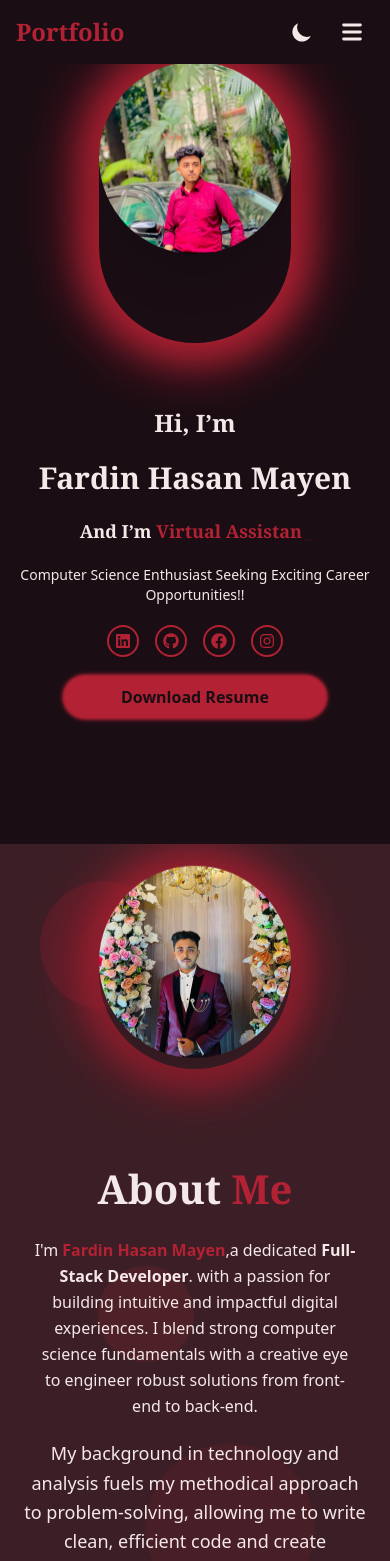
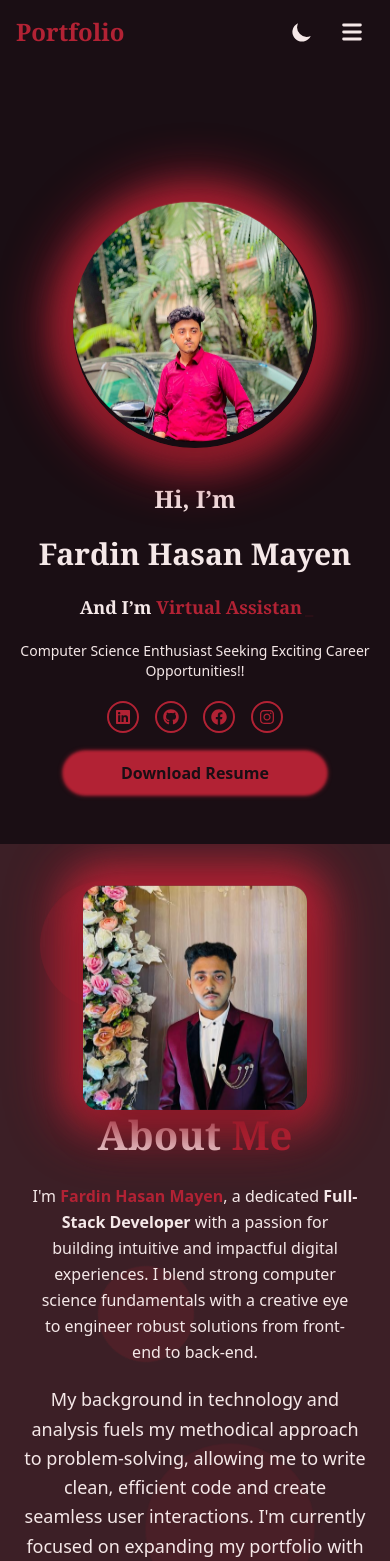
Before and after one commit to fardin04/my-portfolio, a React (Vite) app: page / in a window 390 px wide. Shown: the top 1561 px of the page. Built offline with nearby package versions, Linux system fonts and the light colour scheme.

Commit message:
Refactor About, Hero, Projects, Services, and Skills components for improved layout and animations; enhance responsiveness and interactivity

```diff
--- a/src/assets/components/About.jsx
+++ b/src/assets/components/About.jsx
@@ -1,10 +1,9 @@
-import React from "react";
-import { useEffect, useState } from "react";
+import React, { useEffect, useState } from "react";
 import aboutPic from "../images/profile/fardin-about-image.jpeg";
-;
 
 const About = ({ darkMode }) => {
   const [animate, setAnimate] = useState(false);
+  const [isTapped, setIsTapped] = useState(false);
 
   useEffect(() => {
     setAnimate(true);
@@ -20,64 +19,104 @@ const About = ({ darkMode }) => {
       }}
     >
       {/* Floating Background Shapes */}
-     <div className="absolute top-10 left-10 w-32 h-32 opacity-20 rounded-full animate-bounce-slow"
-     style={{ backgroundColor: "var(--color-main)" }}></div>
-<div className="absolute bottom-20 right-20 w-40 h-40 opacity-10 rounded-full animate-ping-slow"
-     style={{ backgroundColor: "var(--color-main)" }}></div>
-<div className="absolute top-1/2 left-1/4 w-24 h-24 opacity-15 rounded-full animate-spin-slow"
-     style={{ backgroundColor: "var(--color-main)" }}></div>
-
+      <div
+        className="absolute top-10 left-10 w-32 h-32 opacity-20 rounded-full animate-bounce-slow"
+        style={{ backgroundColor: "var(--color-main)" }}
+      ></div>
+      <div
+        className="absolute bottom-20 right-20 w-40 h-40 opacity-10 rounded-full animate-ping-slow"
+        style={{ backgroundColor: "var(--color-main)" }}
+      ></div>
+      <div
+        className="absolute top-1/2 left-1/4 w-24 h-24 opacity-15 rounded-full animate-spin-slow"
+        style={{ backgroundColor: "var(--color-main)" }}
+      ></div>
 
       {/* Left: Image */}
+      <div className="flex-1 w-full flex justify-center md:justify-start z-10">
         <div
-          className={`flex-1 flex justify-center md:justify-start opacity-0 transform translate-y-6 animate-slide-in ${
-    animate ? "opacity-100 translate-y-0 transition-all duration-700 delay-200" : ""
-  } animate-fade-up`}
+          className={` flex justify-center md:justify-start opacity-0 transform translate-y-6 ${
+            animate
+              ? "opacity-100 translate-y-0 transition-all duration-700 delay-200"
+              : ""
+          }`}
         >
-        <div className="relative">
+          {/* Outer wrapper for positioning glow and image */}
+          <div
+            className="relative mt-5 group w-56 h-56 sm:w-64 sm:h-64 md:w-80 md:h-80 animate-float cursor-pointer"
+            onClick={() => setIsTapped(!isTapped)}
+          >
+            {/* Glowing Shadow - Sits behind the image container */}
             <span
-            className="absolute inset-0 rounded-full pointer-events-none"
+              className="absolute inset-0 rounded-2xl pointer-events-none"
               style={{
                 boxShadow:
-                "0 0 25px 6px var(--color-main), 0 0 50px 15px var(--color-main)",
+                  "0 0 30px 8px var(--color-main), 0 0 60px 24px var(--color-main)",
                 opacity: 0.6,
-              zIndex: 0,
-              animation: "glowPulse 3s infinite alternate",
+                animation: "glowPulse 2s infinite alternate",
               }}
             ></span>
+
+            {/* Image container with overflow-hidden */}
+            <div className="relative w-full h-full overflow-hidden rounded-2xl shadow-2xl">
               <img
                 src={aboutPic}
                 alt="Fardin Hasan Mayen"
-            className="w-48 h-48 sm:w-56 sm:h-56 md:w-72 md:h-72 rounded-full object-cover shadow-2xl hover:scale-105 transition-transform duration-500 animate-float relative"
-            style={{ zIndex: 1 }}
+                className={`w-full h-full object-cover transform group-hover:scale-100 group-hover:translate-x-0 transition-transform duration-1000 ease-in-out ${
+                  isTapped
+                    ? "scale-100 translate-x-0"
+                    : "scale-[1.55] translate-x-[2rem]"
+                }`}
               />
+            </div>
+          </div>
         </div>
       </div>
 
       {/* Right: Text */}
       <div
-          className={`flex-1 mt-8 md:mt-0 text-center md:text-left opacity-0 transform translate-y-6 animate-fade-up ${
-            animate ? "opacity-100 translate-y-0 transition-all duration-700 delay-400" : ""
+        className={`flex-1 mt-[-8rem] sm:mt-8 md:mt-0 text-center md:text-left opacity-0 transform translate-y-6 ${
+          animate
+            ? "opacity-100 translate-y-0 transition-all duration-700 delay-400"
+            : ""
         }`}
       >
         <h2
-            className={`text-3xl sm:text-4xl md:text-5xl  font-semibold opacity-0 transform translate-y-6 animate-slide-in ${
-              animate ? "opacity-100 translate-y-0 transition-all duration-400 delay-200" : ""
-            } animate-fade-up`}
-          style={{ fontFamily: "var(--font-serif)",fontSize:"2.5rem",marginBottom:"3rem" }}
+          className={`text-3xl sm:text-4xl md:text-5xl font-semibold opacity-0 transform translate-y-6 ${
+            animate
+              ? "opacity-100 translate-y-0 transition-all duration-400 delay-200"
+              : ""
+          }`}
+          style={{
+            fontFamily: "var(--font-serif)",
+            fontSize: "2.5rem",
+            marginBottom: "3rem",
+          }}
         >
           About <span className="text-[var(--color-main)]">Me</span>
         </h2>
+
         <p className="text-base sm:text-lg leading-relaxed font-sans mb-5 px-2 sm:px-0">
-          I'm <span className="text-[var(--color-main)] font-bold"><strong>Fardin Hasan Mayen</strong></span>,a dedicated
-          <span className="font-semibold"> Full-Stack Developer</span>. with a passion for building intuitive and impactful digital experiences. I blend strong computer science fundamentals with a creative eye to engineer robust solutions from front-end to back-end.
+          I'm{" "}
+          <span className="text-[var(--color-main)] font-bold">
+            <strong>Fardin Hasan Mayen</strong>
+          </span>
+          , a dedicated
+          <span className="font-semibold"> Full-Stack Developer</span> with a
+          passion for building intuitive and impactful digital experiences. I
+          blend strong computer science fundamentals with a creative eye to
+          engineer robust solutions from front-end to back-end.
+        </p>
 
-
-
-
-        </p>
         <p className="text-lg leading-relaxed font-sans">
-          My background in technology and analysis fuels my methodical approach to problem-solving, allowing me to write clean, efficient code and create seamless user interactions. I'm currently focused on expanding my portfolio with modern stacks like <strong className="text-[var(--color-main)]">React, Node.js, and TailwindCSS, PostgreSQL, and MongoDB</strong>.
+          My background in technology and analysis fuels my methodical approach
+          to problem-solving, allowing me to write clean, efficient code and
+          create seamless user interactions. I'm currently focused on expanding
+          my portfolio with modern stacks like{" "}
+          <strong className="text-[var(--color-main)]">
+            React, Node.js, TailwindCSS, PostgreSQL, and MongoDB
+          </strong>
+          .
         </p>
       </div>
     </section>
--- a/src/assets/components/Hero.jsx
+++ b/src/assets/components/Hero.jsx
@@ -142,7 +142,7 @@ const Hero = ({ darkMode }) => {
 
       <div className="flex-1 w-full flex justify-center md:justify-end z-10">
         <div
-          className="relative animate-slide-in"
+          className="relative animate-slide-in w-61 h-61 sm:w-57 sm:h-57 md:w-73 md:h-73 xl:w-80 xl:h-80 mt-25 opacity-0 translate-y-10"
           style={{ display: "inline-block" }}
         >
           <span
@@ -158,7 +158,7 @@ const Hero = ({ darkMode }) => {
           <img
             src={profilePic}
             alt="Fardin Hasan Mayen"
-            className="w-48 h-48 sm:w-56 sm:h-56 md:w-72 md:h-72 xl:w-80 xl:h-80 rounded-full object-cover shadow-2xl hover:scale-105 transition-transform duration-500 animate-float relative"
+            className="w-60 h-60 sm:w-56 sm:h-56 md:w-72 md:h-72 xl:w-80 xl:h-80 rounded-full object-cover shadow-2xl hover:scale-105 transition-transform duration-500 animate-float relative"
             style={{ zIndex: 1 }}
           />
         </div>
--- a/src/assets/components/Projects.jsx
+++ b/src/assets/components/Projects.jsx
@@ -1,90 +1,104 @@
 import React, { useEffect, useState } from "react";
 import { FaExternalLinkAlt } from "react-icons/fa";
-import bloxImage from "../images/projects/blox-image.jpeg"
-import tutorTrackImage from "../images/projects/tutor-track-image.jpeg"
-import puaicImage from "../images/projects/puaic-image.jpeg"
-import quizAppImage from "../images/projects/quiz-app-image.png"
-import pupcImage from "../images/projects/pupc-image.jpeg"
-import basicEcomImage from "../images/projects/basic-Ecom-image.png"
-import osintImage from "../images/projects/osint-image.png"
-import portfolioImage from "../images/projects/portfolio-image.jpeg"
-import weatherAppImage from "../images/projects/weather-app-image.png"
-import landingPageImage from "../images/projects/landing-page-image.png"
-import stopWatchImage from "../images/projects/stopwatch-image.png"
-
-
+import bloxImage from "../images/projects/blox-image.jpeg";
+import tutorTrackImage from "../images/projects/tutor-track-image.jpeg";
+import puaicImage from "../images/projects/puaic-image.jpeg";
+import quizAppImage from "../images/projects/quiz-app-image.png";
+import pupcImage from "../images/projects/pupc-image.jpeg";
+import basicEcomImage from "../images/projects/basic-Ecom-image.png";
+import osintImage from "../images/projects/osint-image.png";
+import portfolioImage from "../images/projects/portfolio-image.jpeg";
+import weatherAppImage from "../images/projects/weather-app-image.png";
+import landingPageImage from "../images/projects/landing-page-image.png";
+import stopWatchImage from "../images/projects/stopwatch-image.png";
 
 const Projects = ({ darkMode }) => {
   const [animate, setAnimate] = useState(false);
+  const [tappedIndex, setTappedIndex] = useState(null);
 
   useEffect(() => {
     setAnimate(true);
   }, []);
 
+  const handleTap = (index) => {
+    setTappedIndex(tappedIndex === index ? null : index);
+  };
+
   const projects = [
     {
       title: "Bloxxx",
-      description: "A modern, full-featured blog application built with React, Vite, and Appwrite. This application allows users to create, read, update, and delete blog posts with featured images and rich text content",
+      description:
+        "A modern, full-featured blog application built with React, Vite, and Appwrite. This application allows users to create, read, update, and delete blog posts with featured images and rich text content",
       image: bloxImage,
       link: "https://bloxxx.netlify.app/",
     },
     {
       title: "Tutor Trackk",
-      description: "A React.js tutoring management system with automated scheduling, student tracking, and class logging features. Built with Appwrite backend and Tailwind CSS.",
+      description:
+        "A React.js tutoring management system with automated scheduling, student tracking, and class logging features. Built with Appwrite backend and Tailwind CSS.",
       image: tutorTrackImage,
       link: "https://tutortrackk.netlify.app/",
     },
     {
       title: "Presidency University AI Club",
-      description: "Built the Presidency University AI Club website using HTML, CSS, and JavaScript, ensuring a responsive design, smooth navigation, and an engaging user experience.",
+      description:
+        "Built the Presidency University AI Club website using HTML, CSS, and JavaScript, ensuring a responsive design, smooth navigation, and an engaging user experience.",
       image: puaicImage,
       link: "https://puaic.netlify.app/",
     },
     {
       title: "Quiz App",
-      description: "An engaging quiz app developed with HTML, CSS, and JavaScript. Designed to provide a dynamic learning experience with interactive questions, real-time feedback, and an intuitive user interface.",
+      description:
+        "An engaging quiz app developed with HTML, CSS, and JavaScript. Designed to provide a dynamic learning experience with interactive questions, real-time feedback, and an intuitive user interface.",
       image: quizAppImage,
       link: "https://fardin04.github.io/Demo-Quiz-App/",
     },
     {
       title: "PUPC",
-      description: "Developed the club's official ex-website with a responsive, interactive image gallery.Used vanilla JavaScript to create smooth animations for an elegant cross-device experience.",
+      description:
+        "Developed the club's official ex-website with a responsive, interactive image gallery.Used vanilla JavaScript to create smooth animations for an elegant cross-device experience.",
       image: pupcImage,
       link: "https://fardin04.github.io/PUPC/",
     },
     {
       title: "E-Com Website",
-      description: "A simple e-commerce website built with HTML, CSS, and JavaScript. Designed to showcase products with a clean layout, this website features a shopping cart, product filtering, and a user-friendly interface.",
+      description:
+        "A simple e-commerce website built with HTML, CSS, and JavaScript. Designed to showcase products with a clean layout, this website features a shopping cart, product filtering, and a user-friendly interface.",
       image: basicEcomImage,
       link: "https://fardin04.github.io/Demo-Website/",
     },
     {
       title: "Portfolio Website",
-      description: " personal portfolio website showcasing my projects, skills, and experience. Built with HTML, CSS, and JavaScript, this site features a clean layout, responsive design, and smooth animations.",
+      description:
+        " personal portfolio website showcasing my projects, skills, and experience. Built with HTML, CSS, and JavaScript, this site features a clean layout, responsive design, and smooth animations.",
       image: portfolioImage,
       link: "https://fardin04.github.io/portfolio/",
     },
     {
       title: "OSINT Investigation",
-      description: "An intuitive OSINT platform for essential people-finding and basic investigations. Locate names, addresses, and contact information quickly for social and verification purposes.",
+      description:
+        "An intuitive OSINT platform for essential people-finding and basic investigations. Locate names, addresses, and contact information quickly for social and verification purposes.",
       image: osintImage,
       link: "https://www.fiverr.com/fardin__hasan__?up_rollout=true",
     },
     {
       title: "Weather App",
-      description: "A weather application that provides real-time weather updates and forecasts. Built with HTML, CSS, and JavaScript, this app fetches data from a weather API and displays it in a user-friendly interface.",
+      description:
+        "A weather application that provides real-time weather updates and forecasts. Built with HTML, CSS, and JavaScript, this app fetches data from a weather API and displays it in a user-friendly interface.",
       image: weatherAppImage,
       link: "https://fardin04.github.io/Weather-App/",
     },
     {
       title: "Landing Page",
-      description: "A responsive landing page designed to capture user interest and drive conversions. Built with HTML, CSS, and JavaScript, this landing page features a clean layout, engaging visuals, and clear calls to action.",
+      description:
+        "A responsive landing page designed to capture user interest and drive conversions. Built with HTML, CSS, and JavaScript, this landing page features a clean layout, engaging visuals, and clear calls to action.",
       image: landingPageImage,
       link: "https://fardin04.github.io/Landing_Page/",
     },
     {
       title: "Stopwatch App",
-      description: "A simple stopwatch application built with HTML, CSS, and JavaScript. This app allows users to start, stop, and reset a timer, making it perfect for timing activities or workouts.",
+      description:
+        "A simple stopwatch application built with HTML, CSS, and JavaScript. This app allows users to start, stop, and reset a timer, making it perfect for timing activities or workouts.",
       image: stopWatchImage,
       link: "https://fardin04.github.io/Stopwatch/",
     },
@@ -117,7 +131,9 @@ const Projects = ({ darkMode }) => {
         >
           My <span className="text-main">Projects</span>
         </h2>
-        <p className="text-lg font-sans">Some of my featured works and experiments</p>
+        <p className="text-lg font-sans">
+          Some of my featured works and experiments
+        </p>
       </div>
 
       {/* Project Cards */}
@@ -137,7 +153,7 @@ const Projects = ({ darkMode }) => {
                 : "bg-[rgba(178,34,52,0.1)]"
             } group hover:scale-105  hover:border-main cursor-pointer`}
             style={{
-                transition: "all 0.5s ease",
+              transition: "all 0.5s ease",
             }}
             onMouseEnter={(e) => {
               e.currentTarget.style.boxShadow =
@@ -146,6 +162,7 @@ const Projects = ({ darkMode }) => {
             onMouseLeave={(e) => {
               e.currentTarget.style.boxShadow = "";
             }}
+            onClick={() => handleTap(idx)}
           >
             <img
               src={project.image}
@@ -153,9 +170,17 @@ const Projects = ({ darkMode }) => {
               className="w-full h-64 object-cover rounded-2xl transition-transform duration-700 group-hover:scale-110"
             />
 
-            <div className="absolute inset-0 bg-[rgba(0,0,0,0.7)] flex flex-col items-center justify-center opacity-0 group-hover:opacity-100 transition-opacity duration-500 text-center p-4">
-              <h3 className="text-2xl font-bold text-main mb-2">{project.title}</h3>
-              <p className="text-sm mb-4 font-sans text-white">{project.description}</p>
+            <div
+              className={`absolute inset-0 bg-[rgba(0,0,0,0.7)] flex flex-col items-center justify-center opacity-0 group-hover:opacity-100 transition-opacity duration-500 text-center p-4 ${
+                tappedIndex === idx ? "opacity-100" : ""
+              }`}
+            >
+              <h3 className="text-2xl font-bold text-main mb-2">
+                {project.title}
+              </h3>
+              <p className="text-sm mb-4 font-sans text-white">
+                {project.description}
+              </p>
               <a
                 href={project.link}
                 target="_blank"
--- a/src/assets/components/Services.jsx
+++ b/src/assets/components/Services.jsx
@@ -32,7 +32,7 @@ const Service = ({ darkMode }) => {
   return (
     <section
       id="services"
-      className="w-full min-h-screen relative flex flex-col items-center justify-center px-6 md:px-20 overflow-hidden transition-colors duration-500"
+      className="w-full min-h-screen relative flex flex-col items-center justify-center px-6 md:px-20 mt-15 sm:mt-16 pb-16 sm:pb-24   overflow-x-hidden transition-colors duration-500"
       style={{
         backgroundColor: darkMode ? "var(--color-bg)" : "#F5E8E8",
         color: darkMode ? "var(--color-text)" : "var(--color-bg)",
--- a/src/assets/components/Skills.jsx
+++ b/src/assets/components/Skills.jsx
@@ -30,7 +30,7 @@ const Skills = ({ darkMode }) => {
   return (
     <section
       id="skills"
-      className="w-full min-h-screen relative flex flex-col items-center justify-center px-6 md:px-20 py-20 overflow-hidden transition-colors duration-500"
+      className="w-full min-h-screen relative flex flex-col items-center justify-center px-6 md:px-20 py-20 mt-5 sm:mt-10 overflow-hidden transition-colors duration-500"
       style={{
         backgroundColor: darkMode ? "var(--color-bg-secondary)" : "#F5E8E8",
         color: darkMode ? "var(--color-text)" : "var(--color-bg)",
```
Lines whose indentation alone changed are shown as unchanged.
